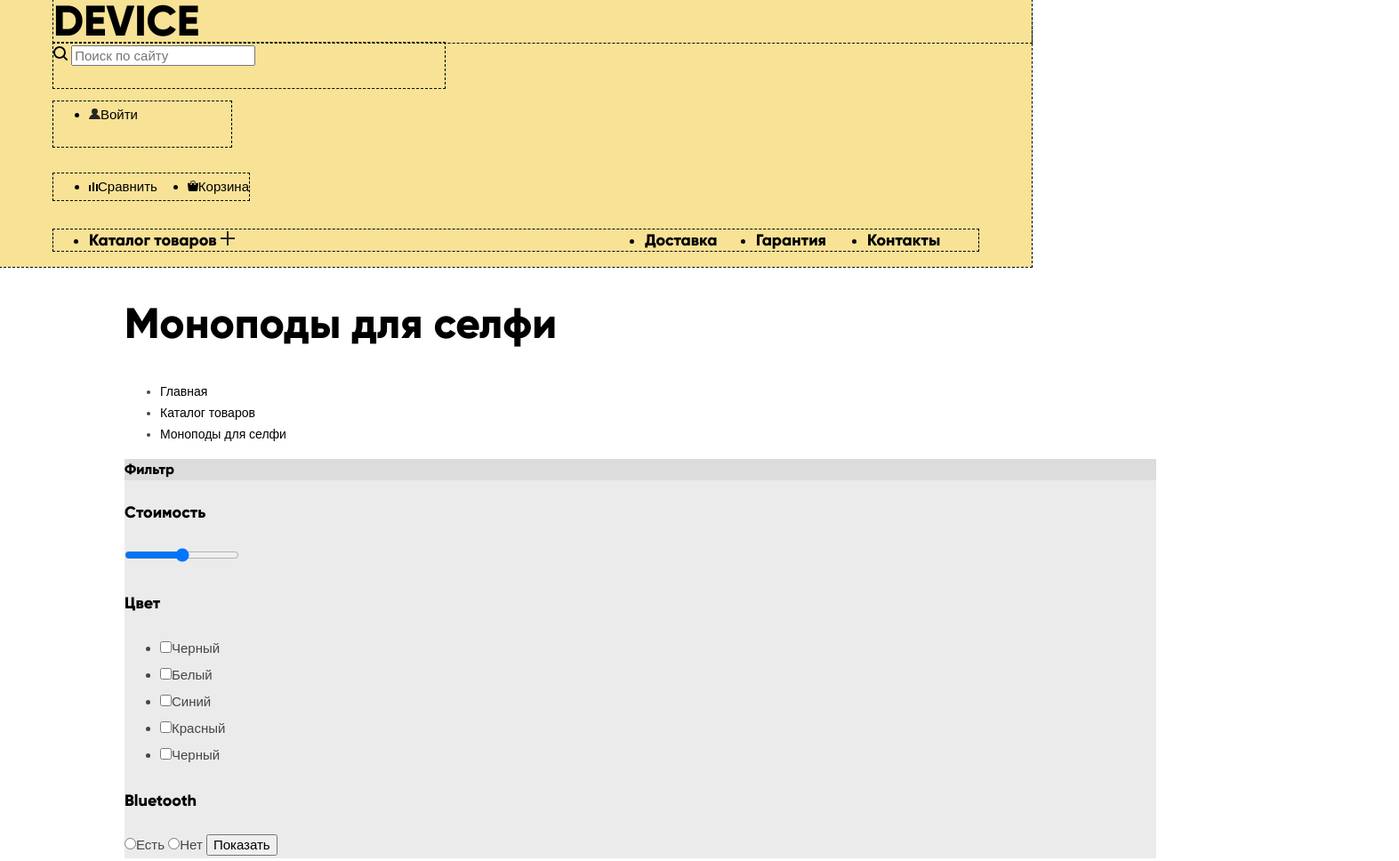
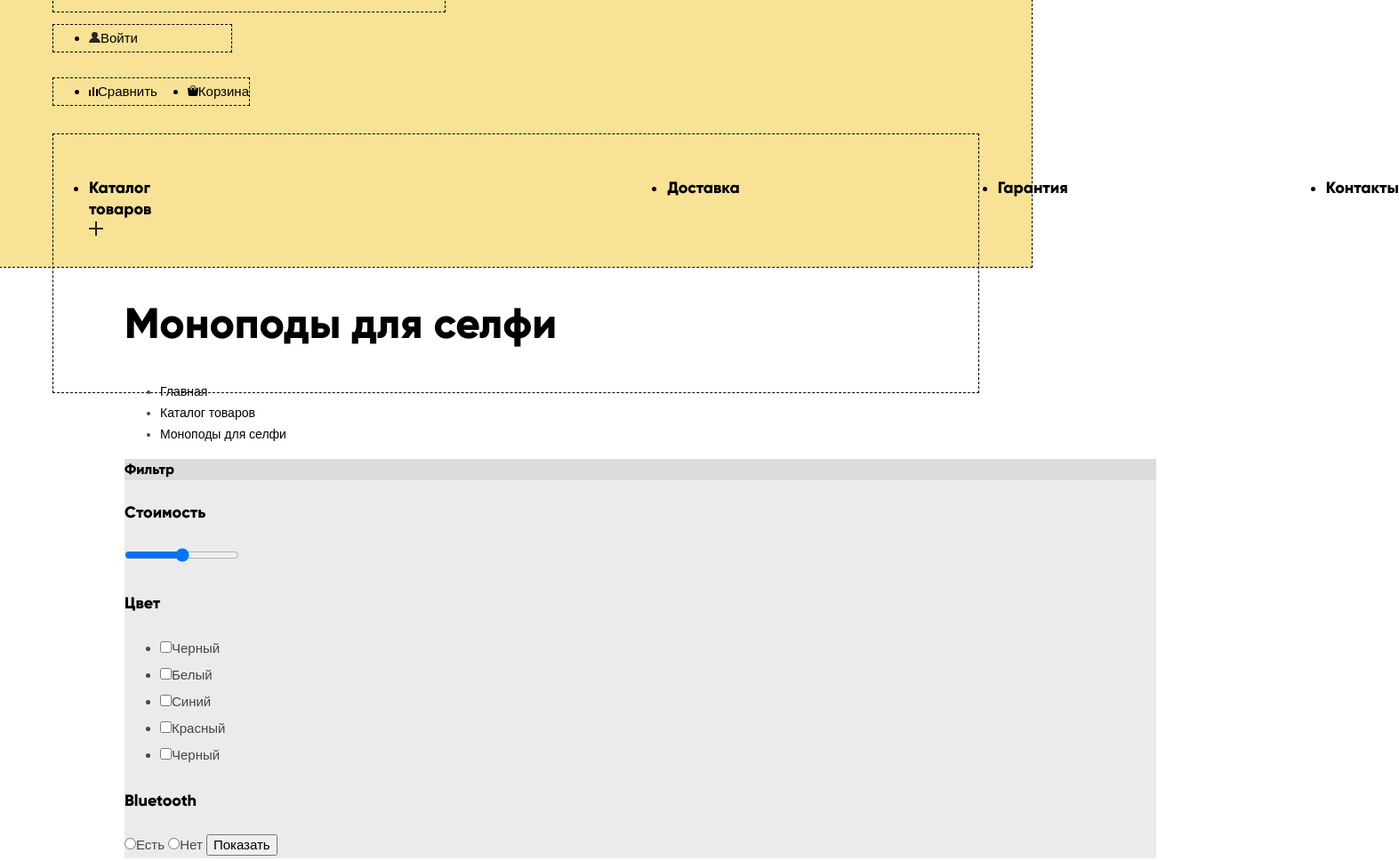
Before and after one commit to 431shapovalaa/213226-device, a plain HTML site: page catalog.html in a window 1280 px wide. Shown: the top 968 px of the page at 89% size, 1573 px wide, since content can reach past the window. Drawn offline with nearby package versions, Linux system fonts and the light colour scheme; a web font is replaced by a local one.

Commit message:
Двигаю рамки

```diff
--- a/css/style.css
+++ b/css/style.css
@@ -560,7 +560,7 @@ placeholder:hover {
 .main-navigation content {}
 
 .main-header-line2 {
-  outline: 1px dashed black;
+  outline: 1px dashed red;
   display: flex;
   flex-wrap: nowrap;
   justify-content: space-between;
@@ -588,12 +588,15 @@ outline: 1px dashed black;
   width: 440px;
   order: -3;
   flex: auto;
+  padding-bottom: 56px;
 }
 
 .main-header-logo {
 outline: 1px dashed black;
   width: 1100px;
   order: -4;
+  padding-bottom: 38px;
+
 }
 
 .site-navigation {
@@ -601,16 +604,18 @@ outline: 1px dashed black;
   display: flex;
   width: 1040px;
   order: 1;
-  justify-content: space-between;
-  align-items: baseline;
+/*  justify-content: space-between; */
+/*  align-items: baseline; */
+  padding-bottom: 170px;
+  padding-top: 48px;
 }
 
 .site-navigation-others {
-  flex: 1;
+  margin-left:290px;
 }
 
 .site-navigation-catalog {
-  flex: 5;
+margin-right: 290px;
 }
 
 .site-navigation-list {
```
